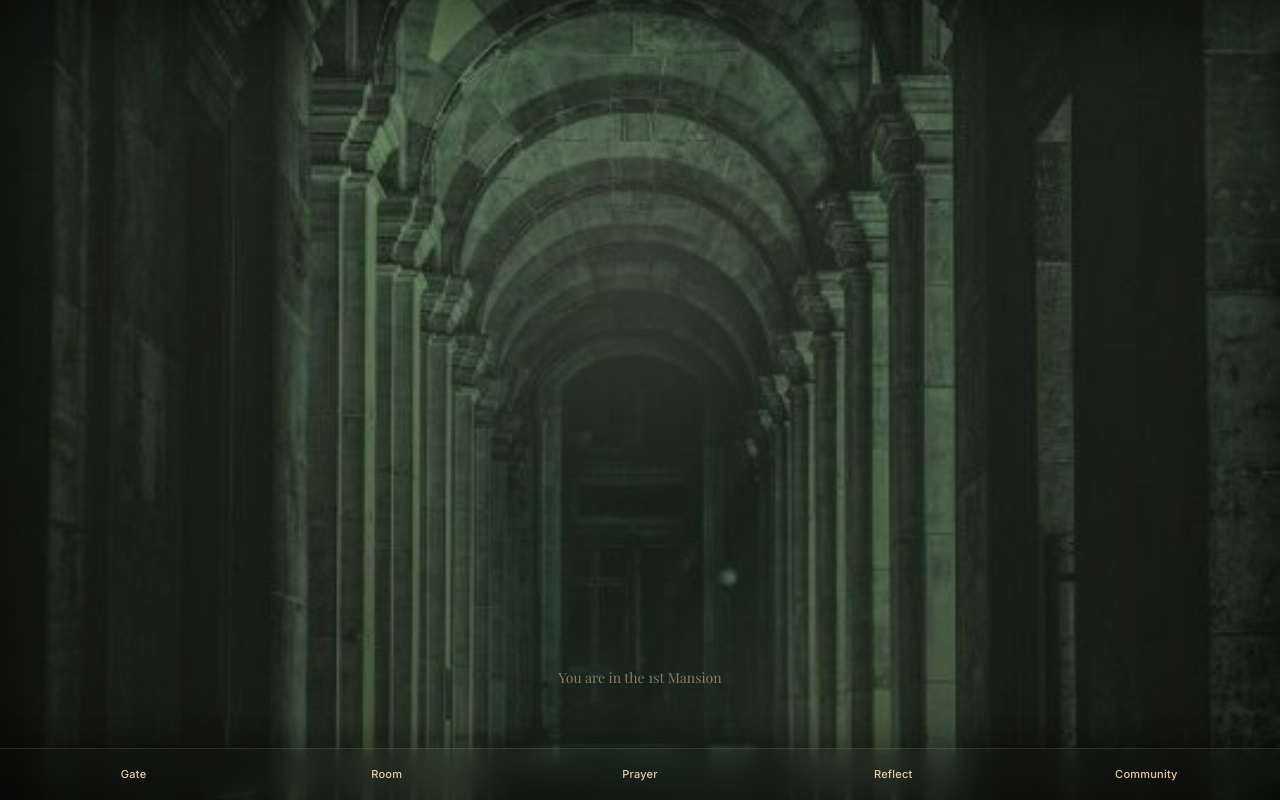
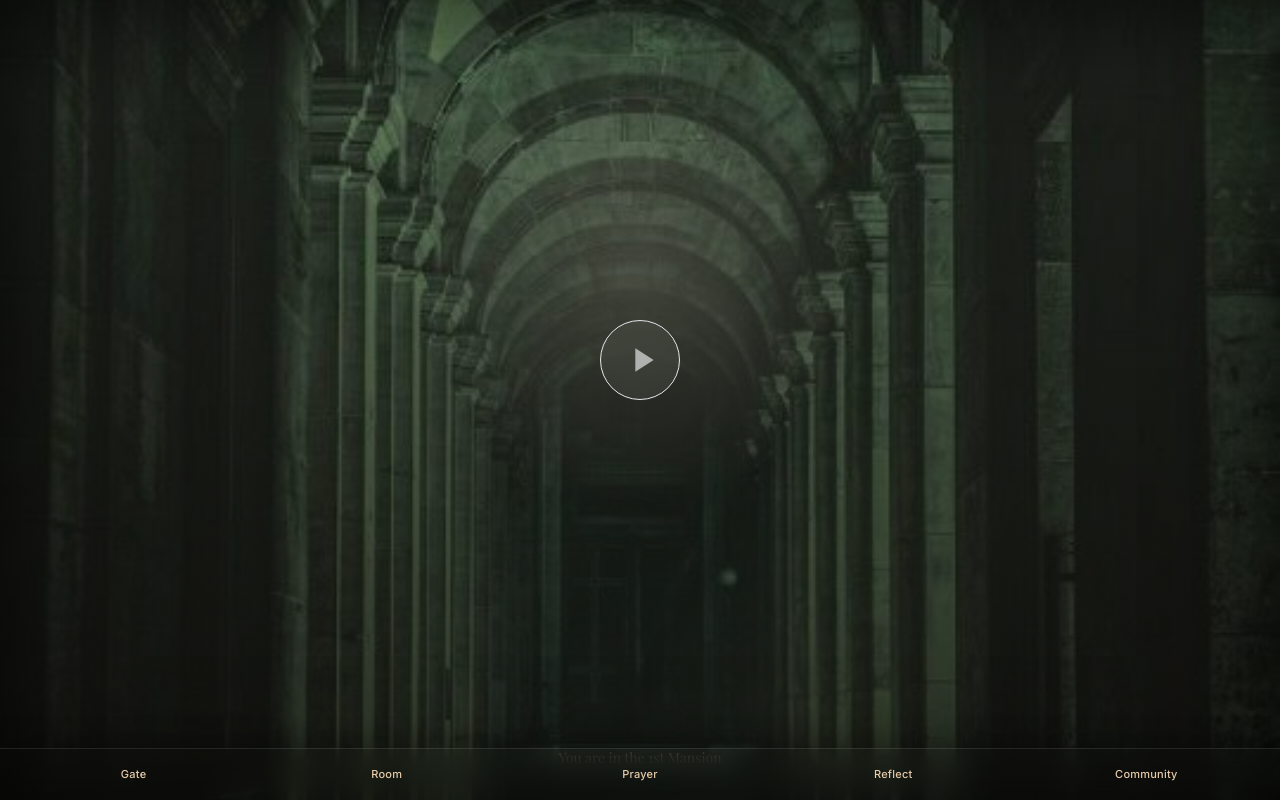
Before and after one commit to johncyongco/interior-castle, a React (Vite) app: page /first-mansion in a window 1280 px wide. Built offline with nearby package versions, Linux system fonts and the light colour scheme; no server answers.

Commit message:
Add playable First Mansion video, update reflection text

```diff
--- a/src/pages/FirstMansionPage.tsx
+++ b/src/pages/FirstMansionPage.tsx
@@ -1,15 +1,43 @@
+import { useState } from 'react'
 import ScreenContainer from '../components/ScreenContainer'
 
 export default function FirstMansionPage() {
+  const [playing, setPlaying] = useState(false)
+
   return (
     <ScreenContainer>
       <div className="absolute inset-0 bg-black" />
-      <div
-        className="absolute inset-0 bg-[url('/1st%20Mansion.jpg')] bg-cover bg-center bg-no-repeat"
-        style={{ backgroundPosition: 'center center' }}
-      />
+      {playing ? (
+        <video
+          src="/First%20Mansion.mp4"
+          autoPlay
+          playsInline
+          className="absolute inset-0 h-full w-full object-cover"
+        />
+      ) : (
+        <>
+          <div
+            className="absolute inset-0 bg-[url('/1st%20Mansion.jpg')] bg-cover bg-center bg-no-repeat"
+            style={{ backgroundPosition: 'center center' }}
+          />
+          <div className="absolute inset-0 bg-[radial-gradient(circle_at_50%_34%,rgba(255,244,220,0.1),transparent_28%),linear-gradient(180deg,rgba(12,10,8,0.08),rgba(12,10,8,0.45))]" />
+        </>
+      )}
       <div className="absolute inset-0 bg-[radial-gradient(circle_at_50%_34%,rgba(255,244,220,0.1),transparent_28%),linear-gradient(180deg,rgba(12,10,8,0.08),rgba(12,10,8,0.45))]" />
-      <div className="relative flex h-full items-end justify-center pb-[max(2rem,env(safe-area-inset-bottom))]">
+      <div className="relative flex h-full flex-col items-center justify-center">
+        {!playing && (
+          <button
+            type="button"
+            onClick={() => setPlaying(true)}
+            className="flex h-20 w-20 items-center justify-center rounded-full border border-white/14 bg-white/[0.05] backdrop-blur-xl shadow-[0_18px_50px_rgba(0,0,0,0.1)] transition hover:bg-white/[0.1] hover:scale-105"
+          >
+            <svg viewBox="0 0 24 24" className="ml-1 h-10 w-10 fill-white/60">
+              <path d="M8 5v14l11-7z" />
+            </svg>
+          </button>
+        )}
+      </div>
+      <div className="absolute bottom-0 left-0 right-0 flex justify-center pb-[max(2rem,env(safe-area-inset-bottom))]">
         <p className="serif text-xs text-[#e7cba9]/55 sm:text-sm">You are in the 1st Mansion</p>
       </div>
     </ScreenContainer>
--- a/src/pages/ReflectionPage.tsx
+++ b/src/pages/ReflectionPage.tsx
@@ -18,9 +18,9 @@ import {
 } from '../lib/reflectionJournal'
 
 const questions = [
-  'Where did you seek yourself today?',
+  'Where did you seek the Lord today?',
   'What disturbed your peace?',
-  'Where did you resist grace?',
+  'Did you resist grace?',
 ]
 
 export default function ReflectionPage() {
```
Also changed, not shown: 1 other file (tests, documents, lock files or other folders).
